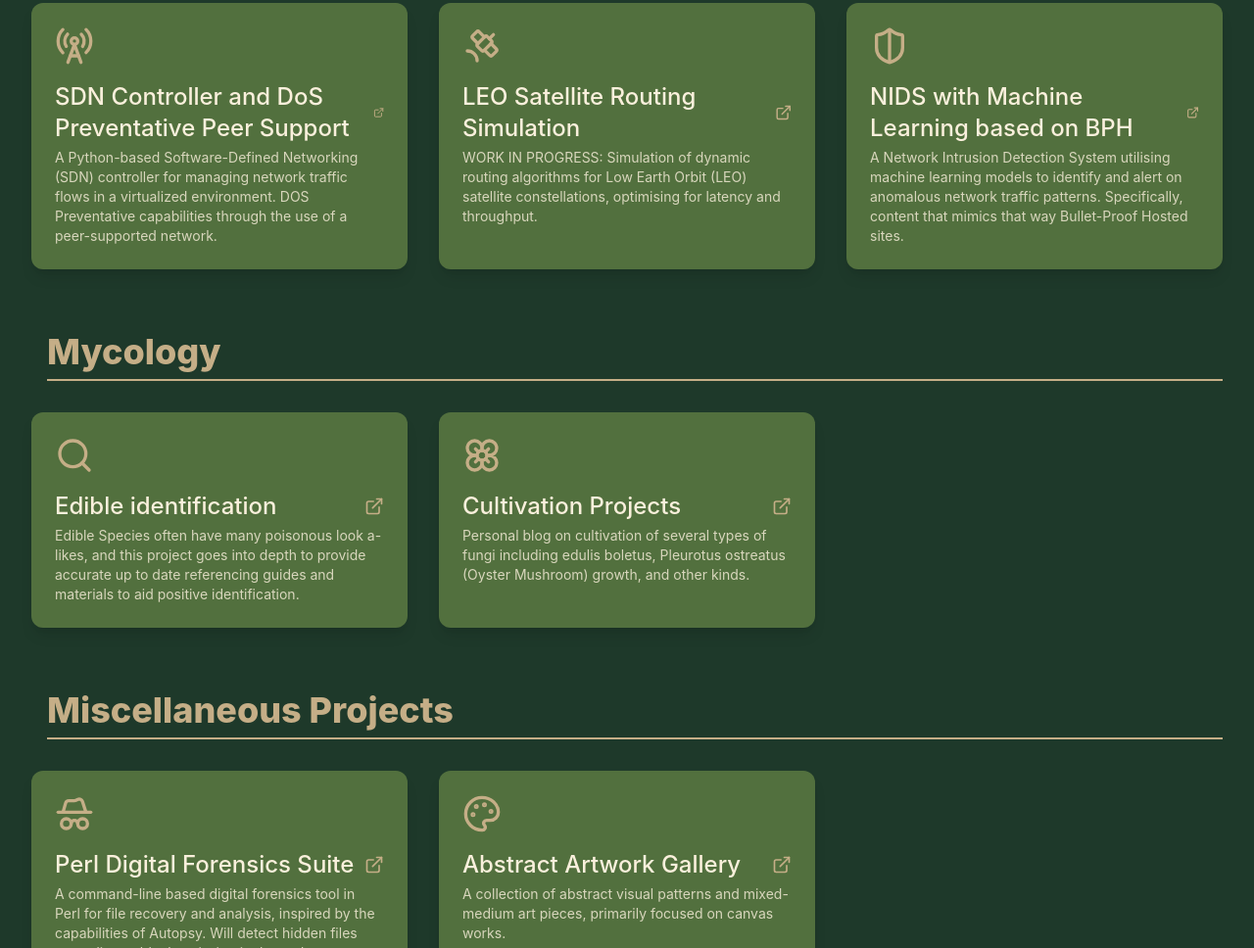
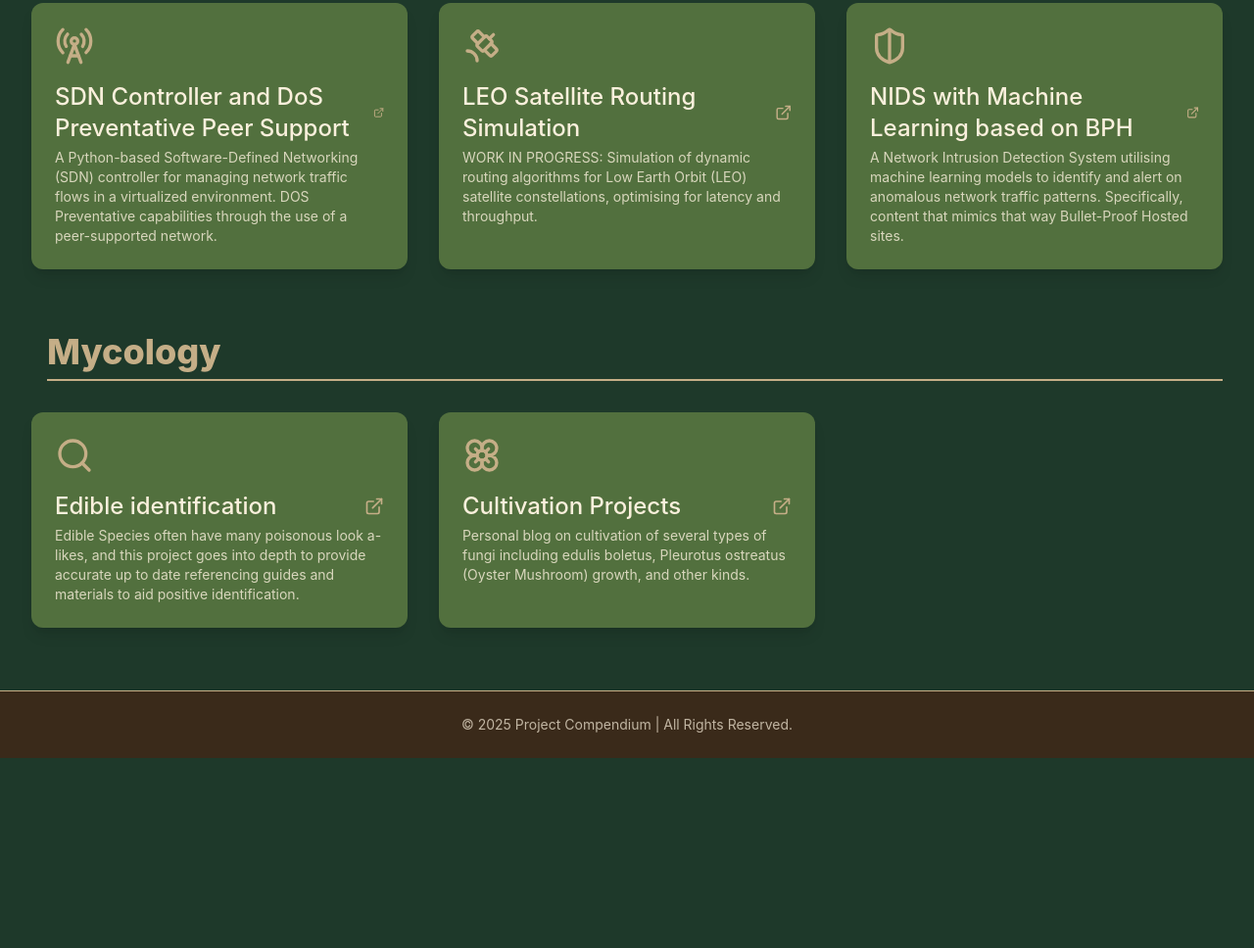
Before and after one commit to userthatwasnttaken/userthatwasnttaken.github.io, a plain HTML site: page index.html in a window 1280 px wide. Shown: the part 1832-2800 px from the top of the page at 98% size. After the commit the page ends 2606 px from the top, so only its background shows below. Drawn offline with nearby package versions, Linux system fonts and the light colour scheme.

Commit message:
Update index.html
No more MISC

```diff
--- a/index.html
+++ b/index.html
@@ -77,7 +77,6 @@
                 <a href="#cryptography" class="text-cream hover:text-deep-accent transition duration-150">Cryptography</a>
                 <a href="#networking" class="text-cream hover:text-deep-accent transition duration-150">Networking</a>
                 <a href="#mycology" class="text-cream hover:text-deep-accent transition duration-150">Mycology</a>
-                <a href="#misc" class="text-cream hover:text-deep-accent transition duration-150">Misc</a>
             </nav>
             <!-- Mobile menu button - Add JS for functionality if needed --><button class="md:hidden text-cream hover:text-deep-accent">
                 <i data-lucide="menu" class="w-7 h-7"></i>
@@ -244,33 +243,6 @@
                     </p>
                 </a>
         </section>
-
-        <!-- Section: Miscellaneous Projects --><section id="misc" class="mb-16 px-8">
-            <h2 class="text-4xl font-extrabold text-deep-accent mb-8 border-b-2 border-deep-accent pb-2 ml-4">
-                Miscellaneous Projects
-            </h2>
-            <div class="grid md:grid-cols-2 lg:grid-cols-3 gap-8">
-
-                <!-- Project 10: Digital Forensics Tool --><a href="https://github.com/userthatwasnttaken/arty/tree/main" target="_blank" class="project-card block bg-moss-green p-6 rounded-xl shadow-lg transition duration-300 transform hover:scale-[1.02] hover:bg-[#5D876F] active:scale-[0.98]">
-                    <i data-lucide="hat-glasses" class="w-10 h-10 text-deep-accent mb-4"></i><h3 class="text-2xl font-medium text-cream mb-1 flex items-center justify-between">
-                        Perl Digital Forensics Suite
-                        <i data-lucide="external-link" class="w-5 h-5 text-deep-accent"></i>
-                    </h3>
-                    <p class="text-sm text-cream opacity-80">
-                        A command-line based digital forensics tool in Perl for file recovery and analysis, inspired by the capabilities of Autopsy.  Will detect hidden files according to blocks missing in the code.
-                    </p>
-                </a>
-
-                <!-- Project 11: Artwork Gallery --><a href="https://github.com/userthatwasnttaken/arty/tree/main" target="_blank" class="project-card block bg-moss-green p-6 rounded-xl shadow-lg transition duration-300 transform hover:scale-[1.02] hover:bg-[#5D876F] active:scale-[0.98]">
-                    <i data-lucide="palette" class="w-10 h-10 text-deep-accent mb-4"></i><h3 class="text-2xl font-medium text-cream mb-1 flex items-center justify-between">
-                        Abstract Artwork Gallery
-                        <i data-lucide="external-link" class="w-5 h-5 text-deep-accent"></i>
-                    </h3>
-                    <p class="text-sm text-cream opacity-80">
-                        A collection of abstract visual patterns and mixed-medium art pieces, primarily focused on canvas works.
-                    </p>
-                </a>
-        </section>
     </main>
 
     <footer class="bg-dark-brown text-center py-6 border-t border-deep-accent">
```
